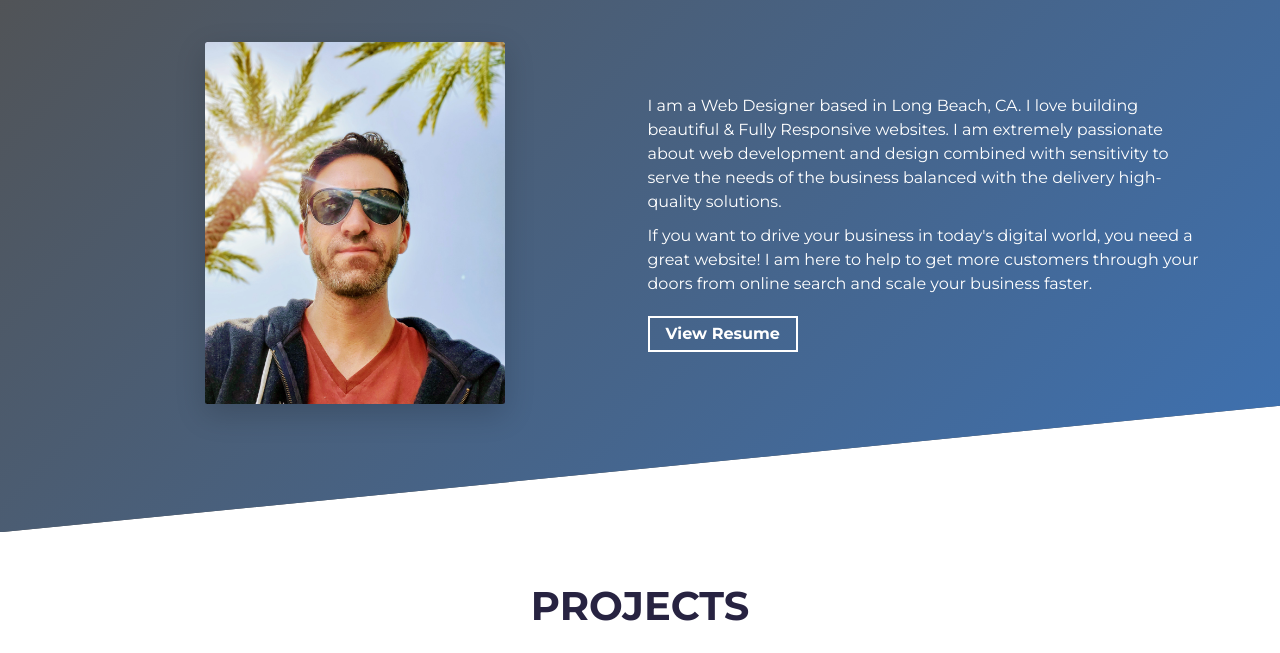
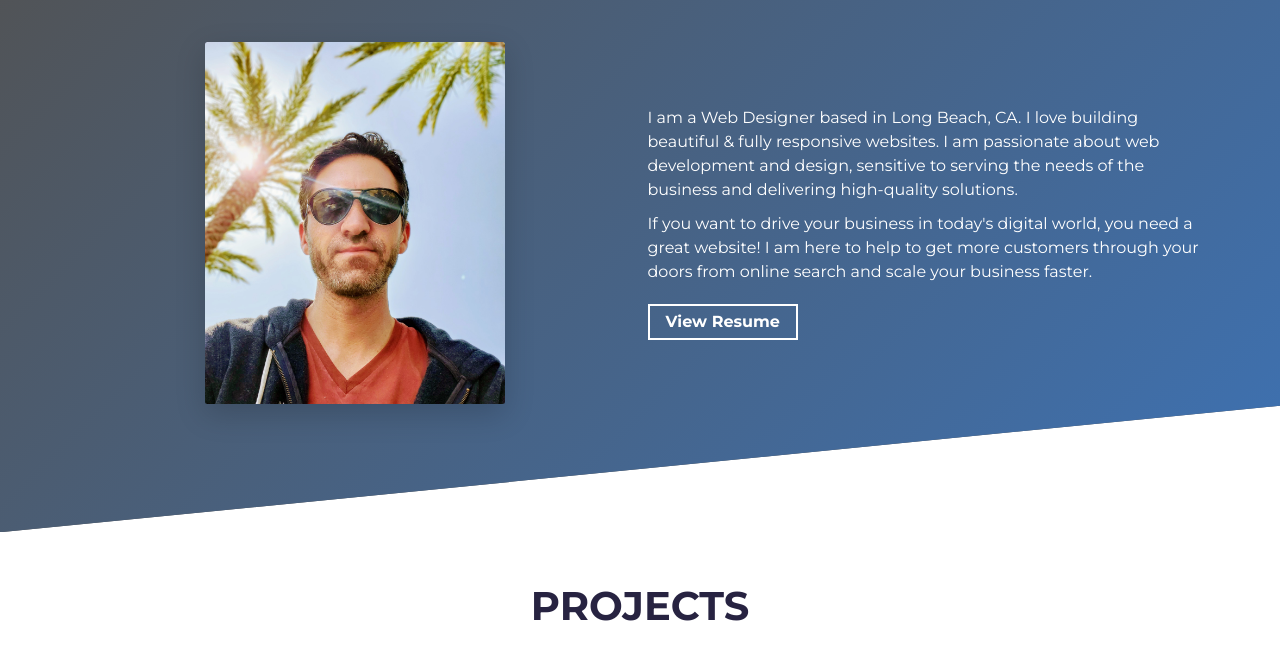
Before and after one commit to marcogabriele81/element51portfolio, a website built with Parcel: page index.html in a window 1280 px wide. Shown: the part 901-1554 px from the top of the page. Built offline with nearby package versions, Linux system fonts and the light colour scheme.

Commit message:
Update index.html

```diff
--- a/index.html
+++ b/index.html
@@ -65,7 +65,7 @@
           <div class="col-md-6 col-sm-12">
             <div class="about-wrapper__info load-hidden">
               <p class="about-wrapper__info-text">
-                I am a Web Designer based in Long Beach, CA. I love building beautiful & Fully Responsive websites. I am extremely passionate about web development and design combined with sensitivity to serve the needs of the business balanced with the delivery high-quality solutions.
+                I am a Web Designer based in Long Beach, CA. I love building beautiful & fully responsive websites. I am passionate about web development and design, sensitive to serving the needs of the business and delivering high-quality solutions.
               </p>
               <p class="about-wrapper__info-text">
 
```
